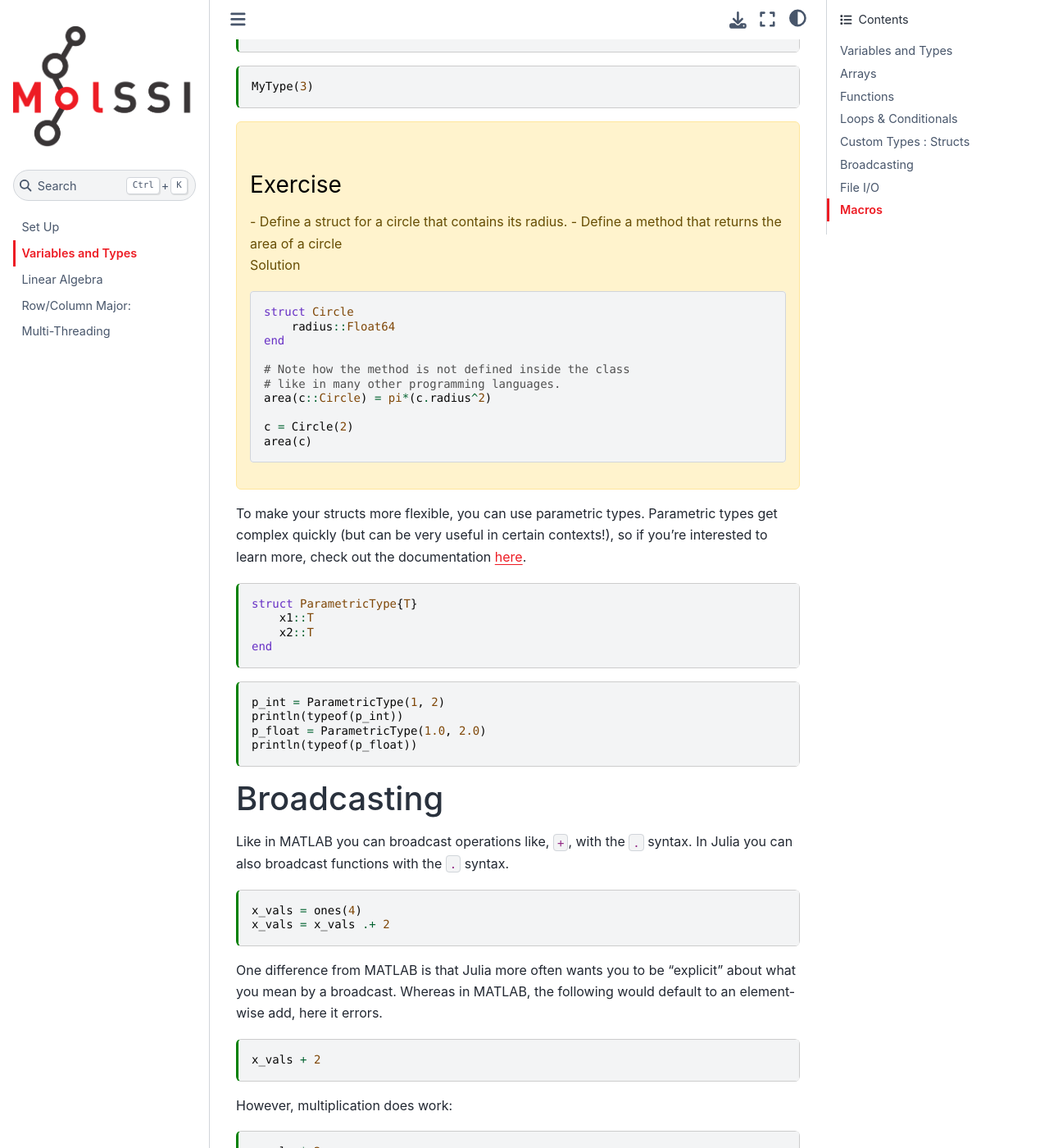
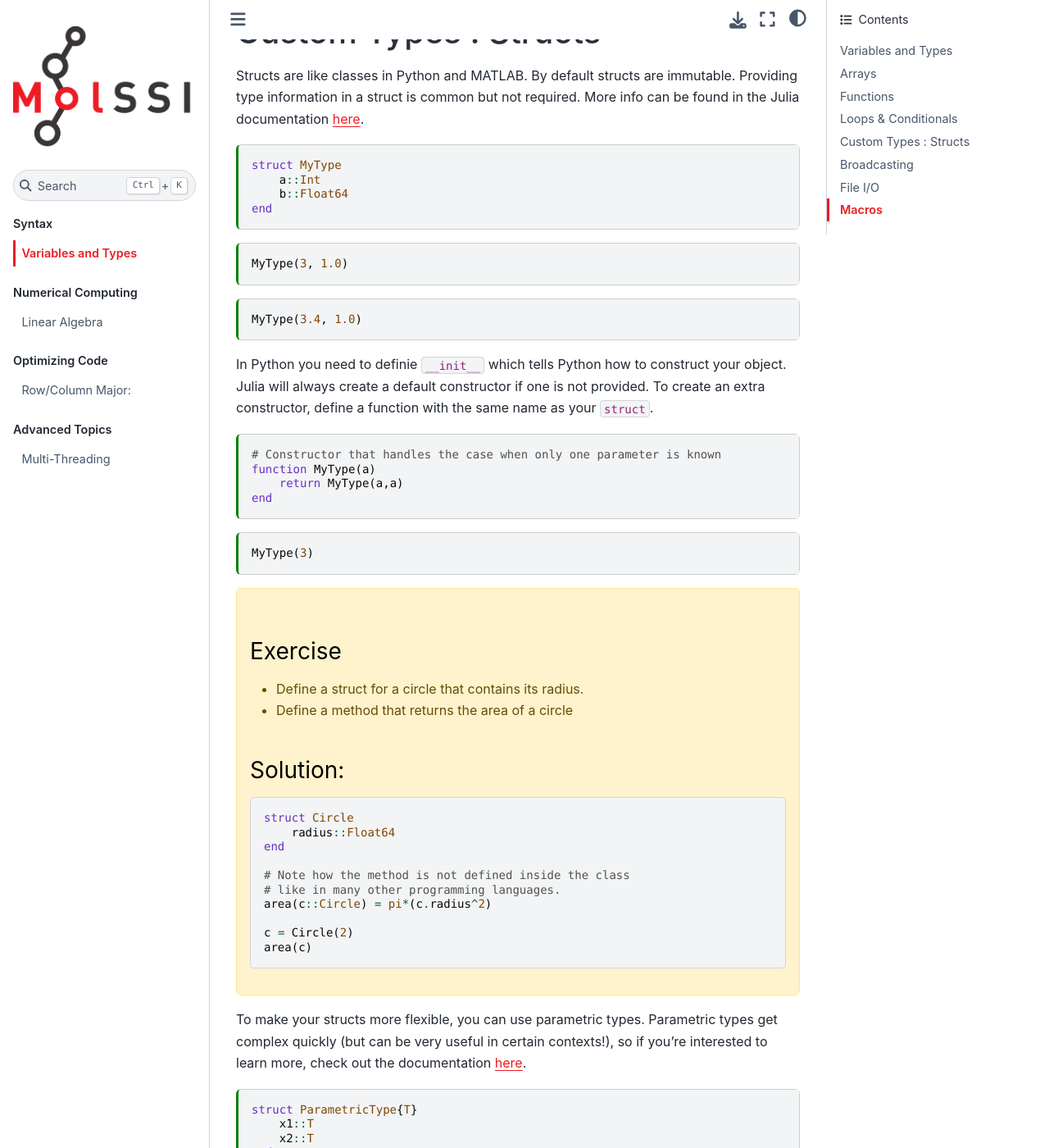
Before and after one commit to MolSSI-Education/julia-introduction, a Jupyter Book: the page built from book/2_syntax.ipynb, in a window 1280 px wide and 1400 px high, scrolled down 6039 px. Shown: the whole window at 82% size. Built offline with Jupyter Book 1.0.4 settings and Sphinx 7.4.7 and the Sphinx Book theme 1.1.4, drawn with Linux system fonts in a browser that asks for light colours; comment, search, counter and statistics services are not loaded; some of the changed text lies outside the part shown.

Commit message:
fix project deps

```diff
--- a/book/_config.yml
+++ b/book/_config.yml
@@ -7,6 +7,7 @@ copyright: "2024"
 
 execute:
   execute_notebooks: force
+  allow_errors: true
 
 latex:
   latex_documents:
--- a/book/_toc.yml
+++ b/book/_toc.yml
@@ -1,9 +1,17 @@
-format: jb-article
+format: jb-book
 root: intro
-sections:
-- file : setup.ipynb
-- file : 2_syntax.ipynb
-# - file : 3_whyjulia.ipynb
-- file : 4_numericaldata.ipynb
-- file : 5_optimization.ipynb
-- file : 6_advanced.ipynb
+parts:
+  - caption: Syntax
+    chapters:
+    - file : 2_syntax.ipynb
+
+  # - file : 3_whyjulia.ipynb
+  - caption: Numerical Computing
+    chapters:
+    - file : 4_numericaldata.ipynb
+  - caption: Optimizing Code
+    chapters:
+    - file : 5_optimization.ipynb
+  - caption: Advanced Topics
+    chapters:
+    - file : 6_advanced.ipynb
```
Also changed, not shown: book/2_syntax.ipynb.
